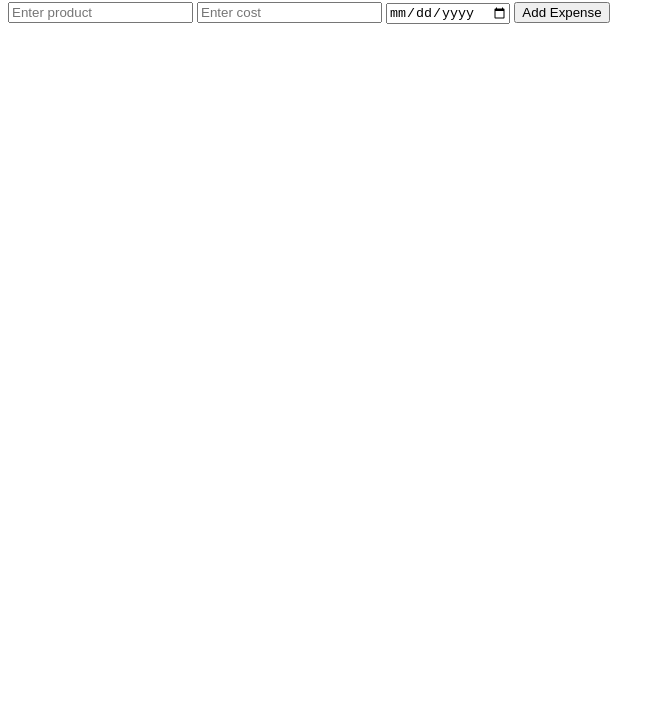
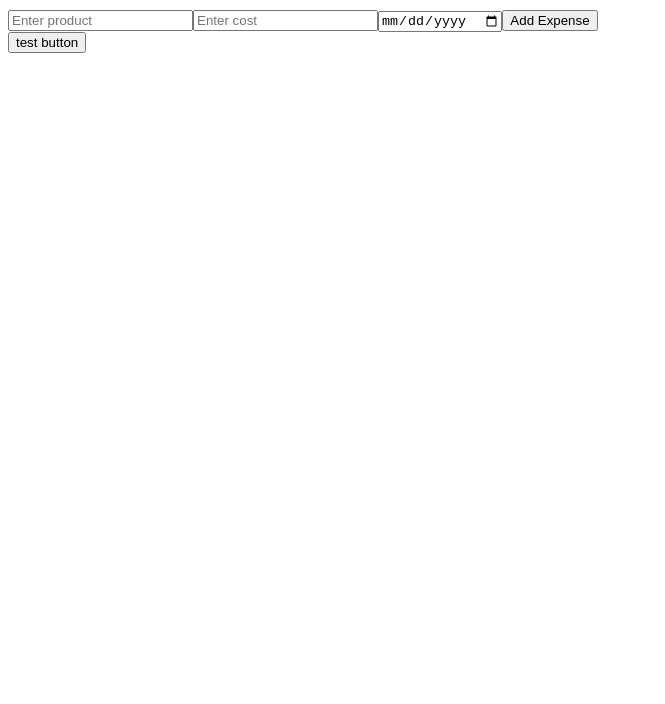
Before and after one commit to Vellethe/Submits-Frontend, a website: page inlämning4/index.html in a window 1280 px wide. Shown: the part 96-800 px from the top of the page, without its empty margins (0-665 px from the left). Drawn offline with nearby package versions, Linux system fonts and the light colour scheme.

Commit message:
Moved h1 to body and wrote a test button and function

```diff
--- a/inlämning4/index.html
+++ b/inlämning4/index.html
@@ -1,23 +1,29 @@
 <!DOCTYPE html>
 <html lang="en">
+
 <head>
     <meta charset="UTF-8">
     <meta http-equiv="X-UA-Compatible" content="IE=edge">
     <meta name="viewport" content="width=device-width, initial-scale=1.0">
     <title>Online budget tracker</title>
-    <h1>Personal expense tracker</h1>
     <div class="total-spent">0kr</div>
     <script src="https://unpkg.com/vue@3/dist/vue.global.js"></script>
+    <script src="main.js" defer></script>
 </head>
+
 <body>
+    <h1>Personal expense tracker</h1>
     <div id="app">
         <form @submit.prevent="addExpense">
             <input type="text" id="name" placeholder="Enter product" v-model="name" required>
             <input type="number" id="amount" placeholder="Enter cost" v-model="amount" required>
             <input type="date" id="date" v-model="date" required>
             <button type="submit">Add Expense</button>
-          </form>
+        </form>
+
+
+        <button @click="test">test button</button>
     </div>
+</body>
 
-</body>
 </html>
--- a/inlämning4/main.js
+++ b/inlämning4/main.js
@@ -1,7 +1,7 @@
 const app = Vue.createApp({
     data() {
         return {
-
+            testNum:0
 
 
 
@@ -11,5 +11,11 @@ const app = Vue.createApp({
 
 
         }
+    },
+    methods:{
+        test(){
+            this.testNum++;
+            console.log("this is test"+ this.testNum);
+        }
     }
 }).mount('#app');
```
